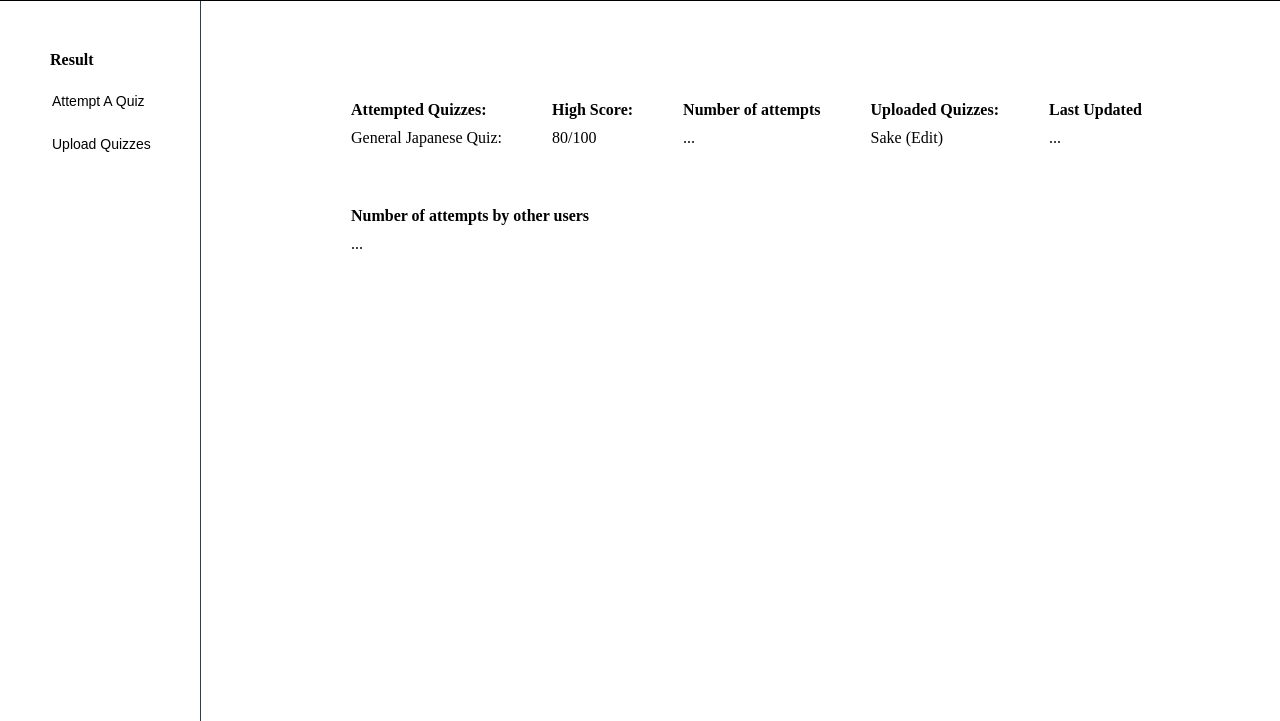
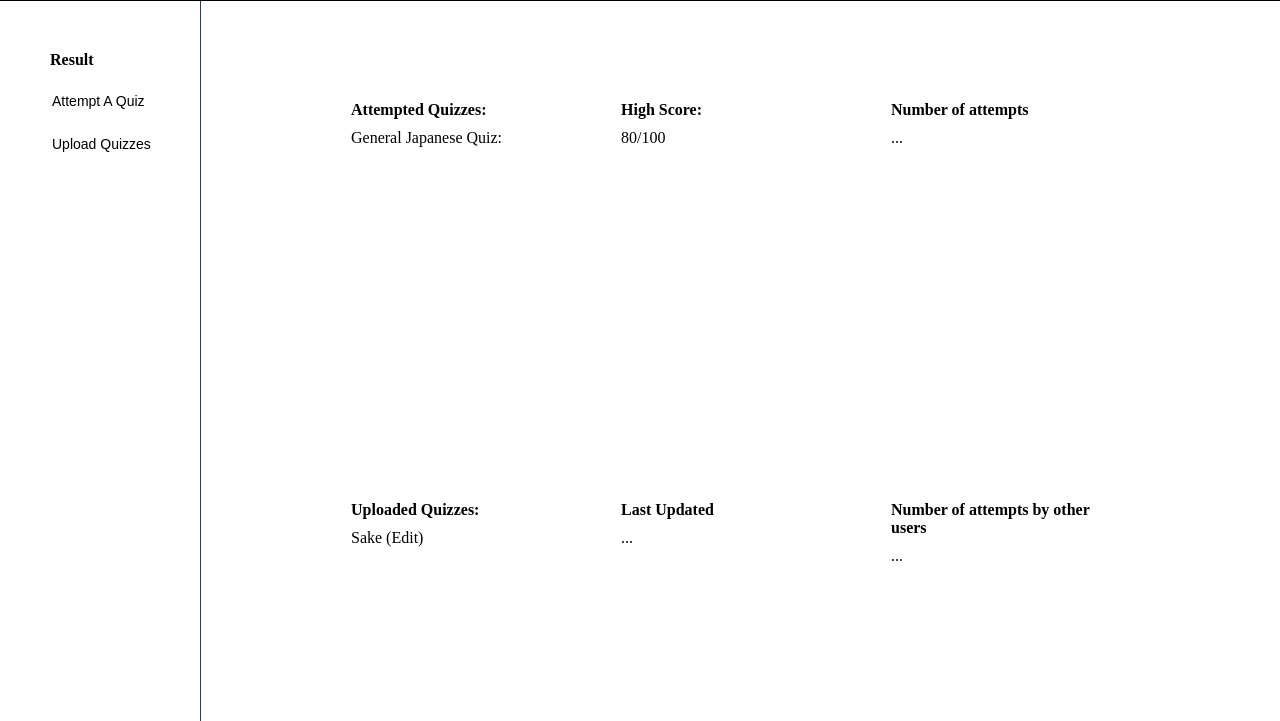
Before and after one commit to Hanchooi/JapaneseFoodQuiz, a plain HTML site: page X2 Project2 Agile Web /users login.0/HTML/user_page.html in a window 1280 px wide. Shown: the part 79-800 px from the top of the page. Drawn offline with Linux system fonts and the light colour scheme.

Commit message:
fix User Page

```diff
--- a/X2 Project2 Agile Web /users login.0/HTML/user_page.html
+++ b/X2 Project2 Agile Web /users login.0/HTML/user_page.html
@@ -30,28 +30,27 @@
         <div class = 'main_part'>
            <!--<p><strong>Results</strong></p>-->
             <div class='flexList'>
-                <ul >
+                <ul class="user_view">
                     <li><strong>Attempted Quizzes: </strong></li>
                     <li>General Japanese Quiz: </li>
                 </ul>
-                <ul>
+                <ul class="user_view">
                     <li><strong>High Score:</strong> </li>
                     <li>80/100</li>
                 </ul>
-                <ul>
+                <ul class="user_view">
                     <li><strong>Number of attempts</strong></li>
                     <li>...</li>
                 </ul>
-                <ul>
+                <ul class="user_view">
                     <li><strong>Uploaded Quizzes:</strong></li>
                     <li>Sake (Edit)</li>
-
                 </ul>
-                <ul>
+                <ul class="user_view">
                     <li><strong>Last Updated</strong></li>
                     <li>...</li>
                 </ul>
-                <ul>
+                <ul class="user_view">
                     <li><strong>Number of attempts by other users</strong></li>
                     <li>...</li>
                 </ul>
--- a/X2 Project2 Agile Web /users login.0/css/user_page.css
+++ b/X2 Project2 Agile Web /users login.0/css/user_page.css
@@ -21,12 +21,14 @@ button:hover {
   flex-wrap: wrap;
 }
 
-ul {
-  margin-top: 50px;
-  /* border: 1px solid black; */
-}
-
 .nav_ul {
   width: 200px;
   margin-right: 0;
 }
+
+.user_view {
+  margin-top: 50px;
+  /* border: 1px solid black; */
+  width: 270px;
+  height: 350px;
+}
```
